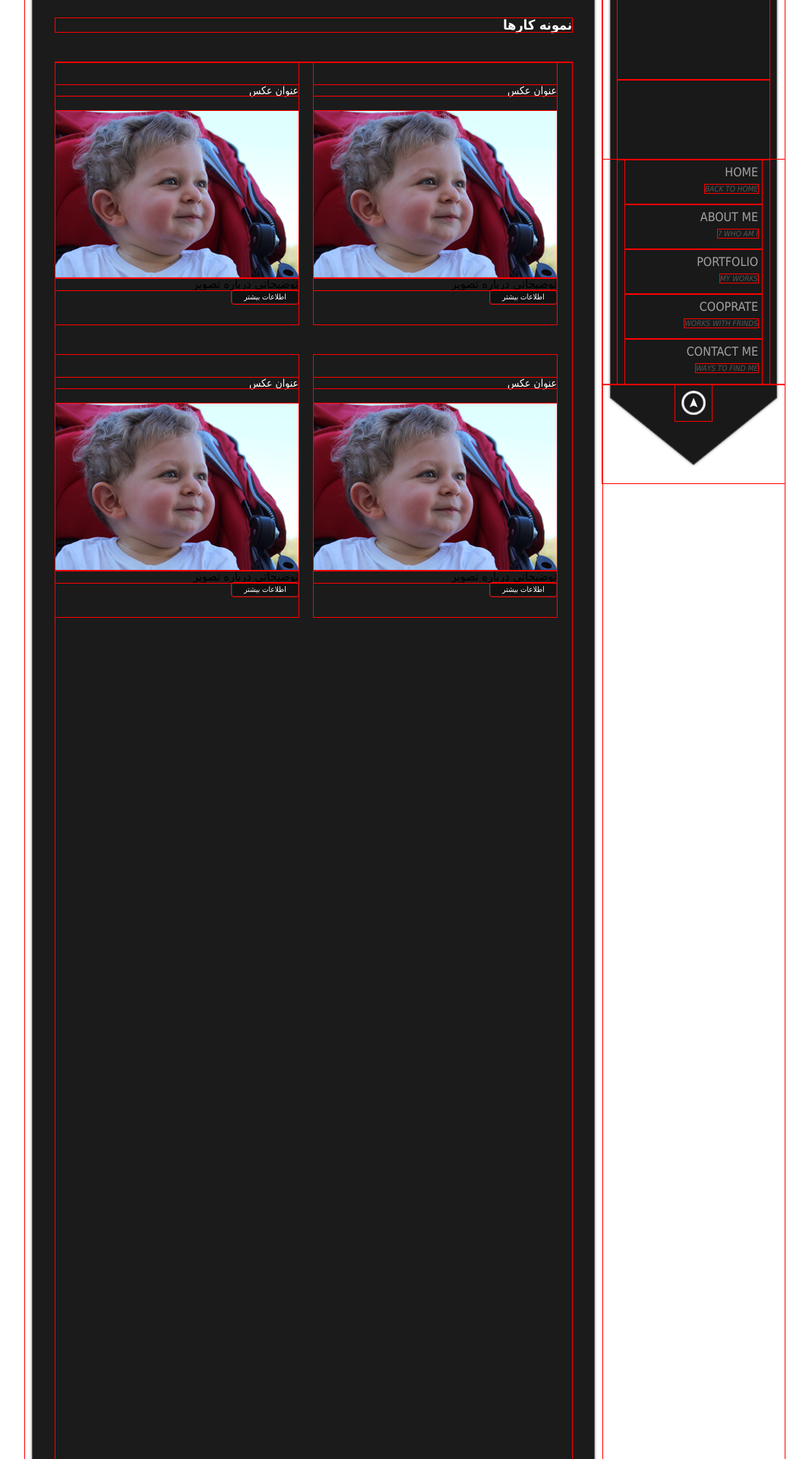
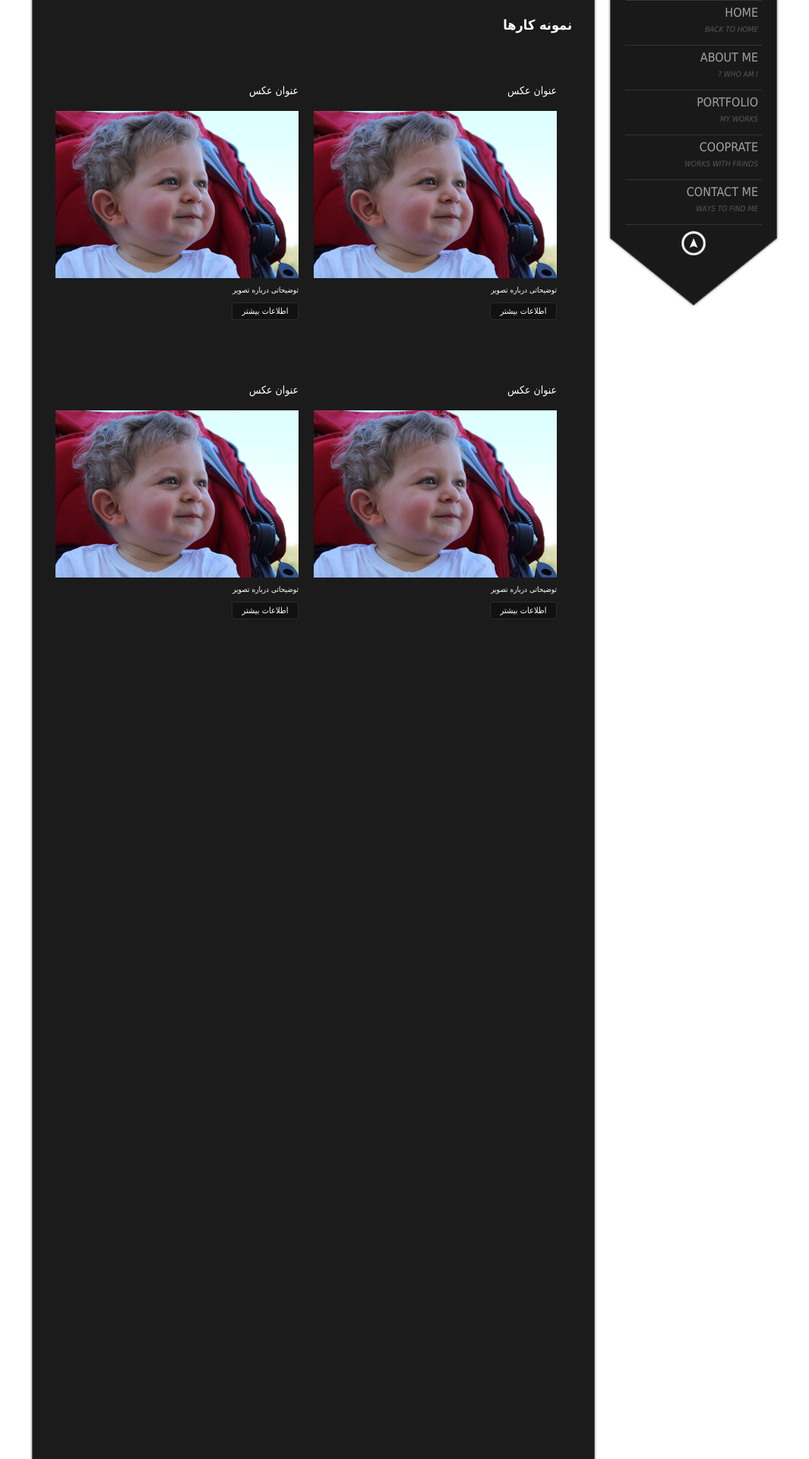
Before and after one commit to 1Tuts/cyrusbphotography-w2-project, a PHP site: page /works.php in a window 1280 px wide. Shown: the top 1920 px of the page at 76% size, without its empty margins (107-1172 px from the left). Run offline with PHP 8.4, Linux system fonts and the light colour scheme.

Commit message:
create image description paragraph and remove some extra code

```diff
--- a/style.css
+++ b/style.css
@@ -1,5 +1,5 @@
 *{
-	outline: 1px solid red;
+	/*outline: 1px solid red;*/
 }
 
 .clear {
@@ -43,7 +43,6 @@ div.container {
 
 aside.sidebar {
 	position: fixed;
-	outline : 1px dashed red;
 	top:0px;
 }
 
@@ -59,9 +58,16 @@ aside.sidebar header hgroup {
 	margin: 0 auto;
 }
 
-aside.sidebar header hgroup h1 {
-	text-indent : -9999px;
-	min-height  : 105px;
+aside.sidebar header hgroup h1.logo {
+	height  : 124px;
+	text-align: center;
+}
+
+aside.sidebar header hgroup h1.logo img {
+}
+
+aside.sidebar header hgroup h1.slogan{
+	min-height: 80px;
 }
 
 aside.sidebar header nav {
@@ -142,7 +148,7 @@ div.content div.gallery{
 div.content div.gallery ul li{
 	float: right;
 	width: 320px;
-	height: 300px;
+	min-height: 300px;
 	margin: 0 20px 40px 0;
 	padding: 30px 0 15px 0;
 }
@@ -182,16 +188,29 @@ div.content div.gallery ul li div.image-holder:hover a.gallery-image{
 	-moz-transition: all 1s;
 }
 
+div.content div.gallery ul li p.image-description{
+	color: #fff;
+	font-family: inherit;
+	font-size: 10px;
+	line-height: 1.2;
+	margin: 10px 0;
+}
+
 div.content div.gallery ul li a.more{
 	-moz-border-radius: 3px;
 	-webkit-border-radius: 3px;
 	border-radius: 3px;
 	border: 1px solid #2C2C2C;
-	background: #111;
+	background-color: #111;
 	text-align: center;
-	font-size: 10px;
-	padding: 3px 3px;
+	font-size: 11px;
+	padding: 5px 3px;
 	width: 80px;
 	color: #fff;
 	text-decoration: none;
+	cursor: pointer;
 }
+
+div.content div.gallery ul li a.more:hover{
+	background-color: #2C2C2C;
+}
```
